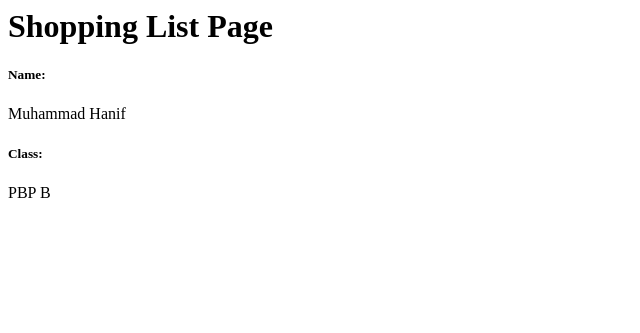
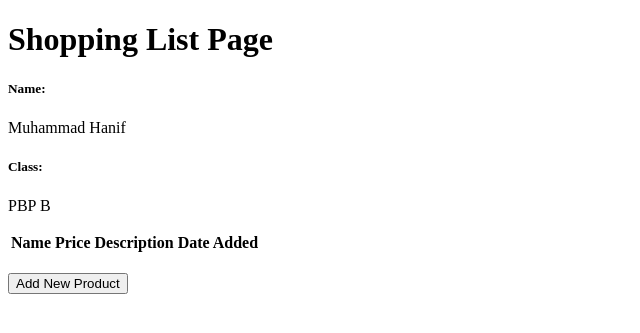
Before and after one commit to mhanifti/shopping_list, a Django app: page / in a window 1280 px wide. Shown: the top 333 px of the page, without its empty margins (0-640 px from the left). Run offline with Django 4.2, Linux system fonts and the light colour scheme; data that the repository does not hold is empty.

Commit message:
Tutorial 2 Done

```diff
--- a/main/templates/main.html
+++ b/main/templates/main.html
@@ -1,6 +1,40 @@
-<h1>Shopping List Page</h1>
+{% extends 'base.html' %}
 
-<h5>Name: </h5>
-<p>{{ name }}</p>
-<h5>Class: </h5>
-<p>{{ class }}</p>
+{% block content %}
+    <h1>Shopping List Page</h1>
+
+    <h5>Name:</h5>
+    <p>{{name}}</p>
+
+    <h5>Class:</h5>
+    <p>{{class}}</p>
+
+    <table>
+        <tr>
+            <th>Name</th>
+            <th>Price</th>
+            <th>Description</th>
+            <th>Date Added</th>
+        </tr>
+
+        {% comment %} Berikut cara memperlihatkan data produk di bawah baris ini {% endcomment %}
+
+        {% for product in products %}
+            <tr>
+                <td>{{product.name}}</td>
+                <td>{{product.price}}</td>
+                <td>{{product.description}}</td>
+                <td>{{product.date_added}}</td>
+            </tr>
+        {% endfor %}
+    </table>
+
+    <br />
+
+    <a href="{% url 'main:create_product' %}">
+        <button>
+            Add New Product
+        </button>
+    </a>
+
+{% endblock content %}
--- a/main/urls.py
+++ b/main/urls.py
@@ -1,8 +1,13 @@
 from django.urls import path
-from main.views import show_main
+from main.views import show_main, create_product, show_xml, show_json, show_xml_by_id, show_json_by_id
 
 app_name = 'main'
 
 urlpatterns = [
     path('', show_main, name='show_main'),
+    path('create-product', create_product, name='create_product'),
+    path('xml/', show_xml, name='show_xml'),
+    path('json/', show_json, name='show_json'),
+    path('xml/<int:id>/', show_xml_by_id, name='show_xml_by_id'),
+    path('json/<int:id>/', show_json_by_id, name='show_json_by_id'),
 ]
--- a/main/views.py
+++ b/main/views.py
@@ -1,10 +1,45 @@
 from django.shortcuts import render
+from django.http import HttpResponseRedirect
+from main.forms import ProductForm
+from django.urls import reverse
+from main.models import Product
+from django.http import HttpResponse
+from django.core import serializers
 
 # Create your views here.
 def show_main(request):
+    products = Product.objects.all()
+
     context = {
         'name': 'Muhammad Hanif',
-        'class': 'PBP B'
+        'class': 'PBP B',
+        'products': products
     }
 
     return render(request, "main.html", context)
+
+def create_product(request):
+    form = ProductForm(request.POST or None)
+
+    if form.is_valid() and request.method == "POST":
+        form.save()
+        return HttpResponseRedirect(reverse('main:show_main'))
+
+    context = {'form': form}
+    return render(request, "create_product.html", context)
+
+def show_xml(request):
+    data = Product.objects.all()
+    return HttpResponse(serializers.serialize("xml", data), content_type="application/xml")
+
+def show_json(request):
+    data = Product.objects.all()
+    return HttpResponse(serializers.serialize("json", data), content_type="application/json")
+
+def show_xml_by_id(request, id):
+    data = Product.objects.filter(pk=id)
+    return HttpResponse(serializers.serialize("xml", data), content_type="application/xml")
+
+def show_json_by_id(request, id):
+    data = Product.objects.filter(pk=id)
+    return HttpResponse(serializers.serialize("json", data), content_type="application/json")
--- a/requirements.txt
+++ b/requirements.txt
@@ -4,3 +4,4 @@ whitenoise
 psycopg2-binary
 requests
 urllib3
+django-environ
--- a/shopping_list/urls.py
+++ b/shopping_list/urls.py
@@ -20,5 +20,5 @@ from main.views import show_main
 
 urlpatterns = [
     path('', show_main, name='show_main'),
-    path('main/', include('main.urls')),
+    path('', include('main.urls')),
 ]
--- /dev/null
+++ b/templates/base.html
@@ -0,0 +1,18 @@
+{% load static %}
+<!DOCTYPE html>
+<html lang="en">
+    <head>
+        <meta charset="UTF-8" />
+        <meta
+            name="viewport"
+            content="width=device-width, initial-scale=1.0"
+        />
+        {% block meta %}
+        {% endblock meta %}
+    </head>
+
+    <body>
+        {% block content %}
+        {% endblock content %}
+    </body>
+</html>
```
Also changed, not shown: main/forms.py (added, +7 -0 lines), main/templates/create_product.html (added, +19 -0 lines), shopping_list/settings.py (+18 -1 lines), .github/workflows/pbp-deploy.yml (added), 3 other files.
